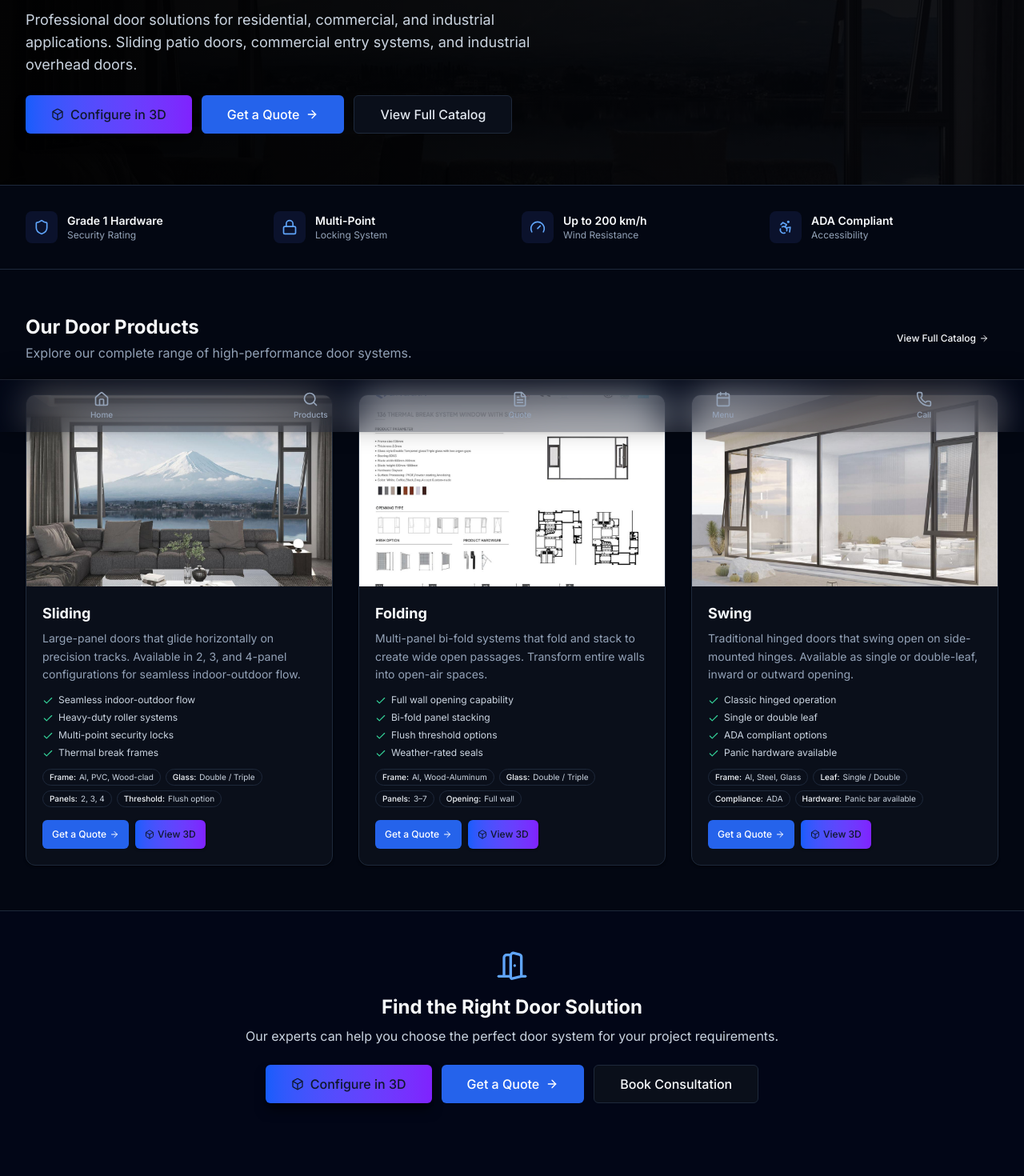
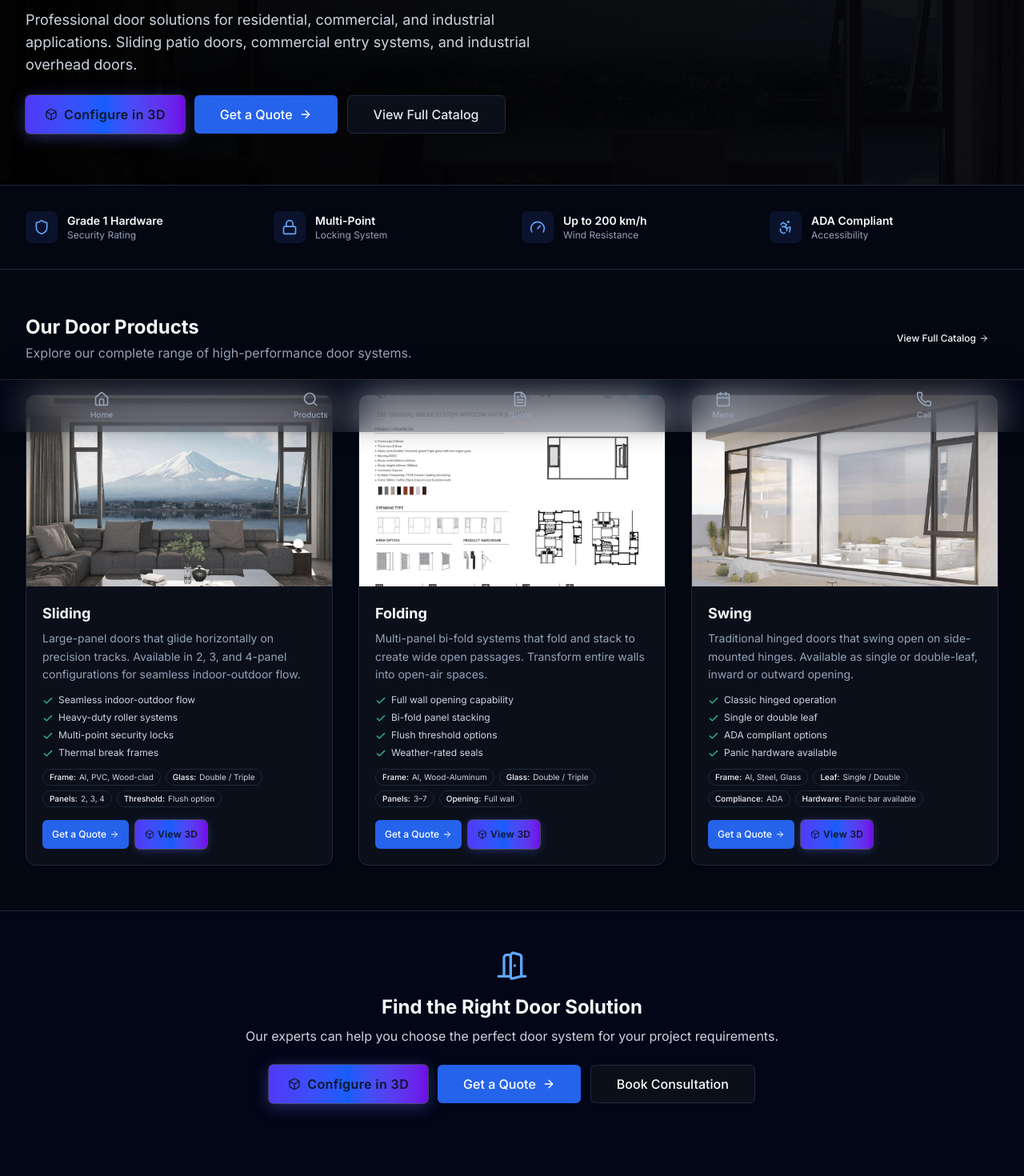
Before and after one commit to OL-Projects/verrex-website, a Next.js app: page /en/products/doors in a window 1280 px wide. Shown: the part 260-1730 px from the top of the page at 80% size. Built offline with nearby package versions, Linux system fonts and the light colour scheme.

Commit message:
style: richer premium 3D buttons — deeper gradient, glass ring, layered glow shadow, semibold font

```diff
--- a/src/app/[locale]/catalog/page.tsx
+++ b/src/app/[locale]/catalog/page.tsx
@@ -171,7 +171,7 @@ export default function CatalogPage() {
 
                 {/* 3D Configurator Promo Card */}
                 <IntlLink href="/products/window-types">
-                  <div className="rounded-xl bg-gradient-to-br from-blue-600 to-violet-600 p-4 text-white shadow-lg shadow-violet-500/20 hover:shadow-xl hover:shadow-violet-500/30 hover:scale-[1.02] transition-all duration-300 cursor-pointer">
+                  <div className="rounded-xl bg-gradient-to-br from-indigo-600 via-blue-600 to-violet-700 p-4 text-white ring-1 ring-white/15 shadow-[0_4px_20px_rgba(99,102,241,0.35)] hover:shadow-[0_6px_30px_rgba(99,102,241,0.45)] hover:scale-[1.02] transition-all duration-300 cursor-pointer">
                     <Box className="h-6 w-6 mb-2 opacity-90" />
                     <p className="text-sm font-bold">3D Configurator</p>
                     <p className="text-[11px] text-white/75 mt-0.5">Visualize windows & doors interactively</p>
--- a/src/app/[locale]/products/doors/page.tsx
+++ b/src/app/[locale]/products/doors/page.tsx
@@ -51,7 +51,7 @@ export default function DoorsPage() {
           <h1 className="text-3xl md:text-5xl font-bold text-slate-900 dark:text-white">{t('title')}</h1>
           <p className="mt-4 text-lg text-slate-600 dark:text-slate-300 max-w-2xl">{t('description')}</p>
           <div className="mt-6 flex gap-3 flex-wrap">
-            <IntlLink href="/products/window-types"><Button size="lg" className="gap-2 bg-gradient-to-r from-blue-600 to-violet-600 text-white shadow-lg shadow-violet-500/25 hover:shadow-xl hover:shadow-violet-500/40 hover:scale-[1.03] transition-all duration-300 border-0"><Box className="h-4 w-4" /> {t('configure3d')}</Button></IntlLink>
+            <IntlLink href="/products/window-types"><Button size="lg" className="gap-2 px-6 bg-gradient-to-r from-indigo-600 via-blue-600 to-violet-700 text-white font-semibold tracking-wide ring-1 ring-white/20 shadow-[0_4px_20px_rgba(99,102,241,0.4)] hover:shadow-[0_6px_30px_rgba(99,102,241,0.5)] hover:scale-[1.03] transition-all duration-300 border-0"><Box className="h-4 w-4" /> {t('configure3d')}</Button></IntlLink>
             <IntlLink href="/quote"><Button variant="primary" size="lg" className="gap-2">{t('getQuote')} <ArrowRight className="h-4 w-4" /></Button></IntlLink>
             <IntlLink href="/catalog"><Button variant="outline" size="lg" className="text-slate-700 border-slate-300 hover:bg-slate-100 dark:text-white dark:border-white/30 dark:hover:bg-white/10">{t('viewFullCatalog')}</Button></IntlLink>
           </div>
@@ -127,7 +127,7 @@ export default function DoorsPage() {
                   {/* Actions */}
                   <div className="mt-4 flex gap-2">
                     <IntlLink href="/quote"><Button variant="primary" size="sm" className="gap-1 text-xs">{t('getQuote')} <ArrowRight className="h-3 w-3" /></Button></IntlLink>
-                    <IntlLink href="/products/window-types"><Button size="sm" className="text-xs gap-1 bg-gradient-to-r from-blue-600 to-violet-600 text-white border-0 shadow-sm shadow-violet-500/20 hover:shadow-violet-500/40 hover:scale-[1.03] transition-all"><Box className="h-3 w-3" /> {t('view3d')}</Button></IntlLink>
+                    <IntlLink href="/products/window-types"><Button size="sm" className="text-xs gap-1 bg-gradient-to-r from-indigo-600 via-blue-600 to-violet-700 text-white font-semibold tracking-wide border-0 ring-1 ring-white/20 shadow-[0_2px_12px_rgba(99,102,241,0.35)] hover:shadow-[0_4px_20px_rgba(99,102,241,0.45)] hover:scale-[1.03] transition-all"><Box className="h-3 w-3" /> {t('view3d')}</Button></IntlLink>
                   </div>
                 </CardContent>
               </Card>
@@ -143,7 +143,7 @@ export default function DoorsPage() {
           <h2 className="text-2xl font-bold text-slate-900 dark:text-white">{t('ctaTitle')}</h2>
           <p className="mt-2 text-slate-600 dark:text-slate-400">{t('ctaDesc')}</p>
           <div className="mt-6 flex gap-3 justify-center flex-wrap">
-            <IntlLink href="/products/window-types"><Button size="lg" className="gap-2 bg-gradient-to-r from-blue-600 to-violet-600 text-white shadow-lg shadow-violet-500/25 hover:shadow-xl hover:shadow-violet-500/40 hover:scale-[1.03] transition-all duration-300 border-0"><Box className="h-4 w-4" /> {t('configure3d')}</Button></IntlLink>
+            <IntlLink href="/products/window-types"><Button size="lg" className="gap-2 px-6 bg-gradient-to-r from-indigo-600 via-blue-600 to-violet-700 text-white font-semibold tracking-wide ring-1 ring-white/20 shadow-[0_4px_20px_rgba(99,102,241,0.4)] hover:shadow-[0_6px_30px_rgba(99,102,241,0.5)] hover:scale-[1.03] transition-all duration-300 border-0"><Box className="h-4 w-4" /> {t('configure3d')}</Button></IntlLink>
             <IntlLink href="/quote"><Button variant="primary" size="lg" className="gap-2">{t('getQuote')} <ArrowRight className="h-4 w-4" /></Button></IntlLink>
             <IntlLink href="/appointments"><Button variant="outline" size="lg">{t('bookConsultation')}</Button></IntlLink>
           </div>
--- a/src/app/[locale]/products/windows/page.tsx
+++ b/src/app/[locale]/products/windows/page.tsx
@@ -67,7 +67,7 @@ export default function WindowsPage() {
           <h1 className="text-3xl md:text-5xl font-bold text-slate-900 dark:text-white">{t('title')}</h1>
           <p className="mt-4 text-lg text-slate-600 dark:text-slate-300 max-w-2xl">{t('description')}</p>
           <div className="mt-6 flex gap-3 flex-wrap">
-            <IntlLink href="/products/window-types"><Button size="lg" className="gap-2 bg-gradient-to-r from-blue-600 to-violet-600 text-white shadow-lg shadow-violet-500/25 hover:shadow-xl hover:shadow-violet-500/40 hover:scale-[1.03] transition-all duration-300 border-0"><Box className="h-4 w-4" /> {t('configure3d')}</Button></IntlLink>
+            <IntlLink href="/products/window-types"><Button size="lg" className="gap-2 px-6 bg-gradient-to-r from-indigo-600 via-blue-600 to-violet-700 text-white font-semibold tracking-wide ring-1 ring-white/20 shadow-[0_4px_20px_rgba(99,102,241,0.4)] hover:shadow-[0_6px_30px_rgba(99,102,241,0.5)] hover:scale-[1.03] transition-all duration-300 border-0"><Box className="h-4 w-4" /> {t('configure3d')}</Button></IntlLink>
             <IntlLink href="/quote"><Button variant="outline" size="lg" className="text-slate-700 border-slate-300 hover:bg-slate-100 dark:text-white dark:border-white/30 dark:hover:bg-white/10">{t('getQuote')}</Button></IntlLink>
           </div>
         </div>
@@ -145,7 +145,7 @@ export default function WindowsPage() {
                   {/* Actions */}
                   <div className="mt-4 flex gap-2">
                     <IntlLink href="/quote"><Button variant="primary" size="sm" className="gap-1 text-xs">{t('getQuote')} <ArrowRight className="h-3 w-3" /></Button></IntlLink>
-                    <IntlLink href="/products/window-types"><Button size="sm" className="text-xs gap-1 bg-gradient-to-r from-blue-600 to-violet-600 text-white border-0 shadow-sm shadow-violet-500/20 hover:shadow-violet-500/40 hover:scale-[1.03] transition-all"><Box className="h-3 w-3" /> {t('view3d')}</Button></IntlLink>
+                    <IntlLink href="/products/window-types"><Button size="sm" className="text-xs gap-1 bg-gradient-to-r from-indigo-600 via-blue-600 to-violet-700 text-white font-semibold tracking-wide border-0 ring-1 ring-white/20 shadow-[0_2px_12px_rgba(99,102,241,0.35)] hover:shadow-[0_4px_20px_rgba(99,102,241,0.45)] hover:scale-[1.03] transition-all"><Box className="h-3 w-3" /> {t('view3d')}</Button></IntlLink>
                   </div>
                 </CardContent>
               </Card>
@@ -161,7 +161,7 @@ export default function WindowsPage() {
           <h2 className="text-2xl font-bold text-slate-900 dark:text-white">{t('ctaTitle')}</h2>
           <p className="mt-2 text-slate-600 dark:text-slate-400">{t('ctaDesc')}</p>
           <div className="mt-6 flex gap-3 justify-center flex-wrap">
-            <IntlLink href="/products/window-types"><Button size="lg" className="gap-2 bg-gradient-to-r from-blue-600 to-violet-600 text-white shadow-lg shadow-violet-500/25 hover:shadow-xl hover:shadow-violet-500/40 hover:scale-[1.03] transition-all duration-300 border-0"><Box className="h-4 w-4" /> {t('configure3d')}</Button></IntlLink>
+            <IntlLink href="/products/window-types"><Button size="lg" className="gap-2 px-6 bg-gradient-to-r from-indigo-600 via-blue-600 to-violet-700 text-white font-semibold tracking-wide ring-1 ring-white/20 shadow-[0_4px_20px_rgba(99,102,241,0.4)] hover:shadow-[0_6px_30px_rgba(99,102,241,0.5)] hover:scale-[1.03] transition-all duration-300 border-0"><Box className="h-4 w-4" /> {t('configure3d')}</Button></IntlLink>
             <IntlLink href="/catalog"><Button variant="outline" size="lg">{t('viewFullCatalog')}</Button></IntlLink>
           </div>
         </div>
```
